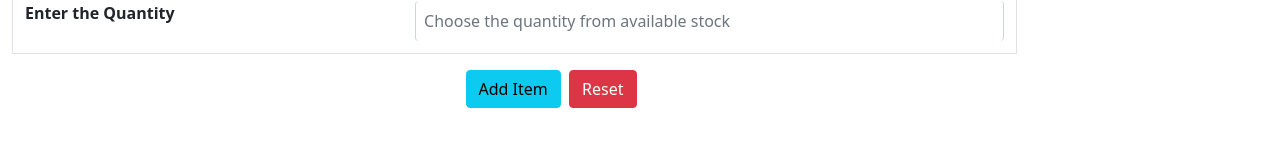
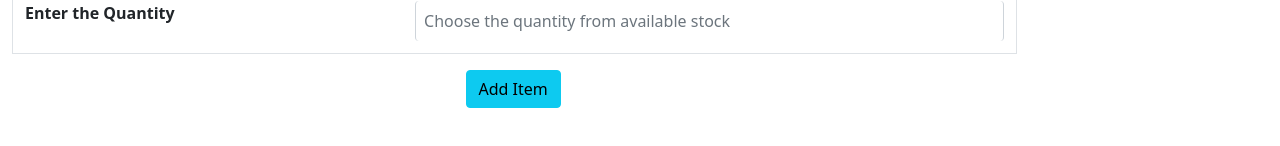
Before and after one commit to prem0880/Grocery-POS-Admin-Frontend, an Angular app in the folder pos/: page /add-order/1 in a window 1280 px wide. Shown: the part 342-488 px from the top of the page. Built offline with nearby package versions, Linux system fonts and the light colour scheme; no server answers.

Commit message:
some changes

```diff
--- a/pos/src/app/components/staff/dashboard/dashboard.component.html
+++ b/pos/src/app/components/staff/dashboard/dashboard.component.html
@@ -14,7 +14,7 @@
           </div>
         </li>
       </ul>
-    </div>
+
     <div class="collapse navbar-collapse" id="navbarsExampleDefault">
       <ul class="navbar-nav mr-auto">
 
@@ -26,7 +26,9 @@
         </li>
       </ul>
     </div>
+    </div>
     <div>
+
       <button type="button" class="btn btn-dark" (click)="logout()">Log out</button>
     </div>
   </nav>
--- a/pos/src/app/components/staff/order/add-order/add-order.component.html
+++ b/pos/src/app/components/staff/order/add-order/add-order.component.html
@@ -12,7 +12,7 @@
             </tr>
             <tr>
                 <th>Stock</th>
-                <td><input type="text" class="form-control" name="stock" value={{product?.stock}} placeholder="Available Stock" readonly="true"></td>
+                <td><input type="text" class="form-control" name="stock" value={{product?.stock}}  placeholder="Available Stock" readonly="true"></td>
             </tr>
             <tr>
                 <th>Price Per Unit</th>
@@ -20,13 +20,18 @@
             </tr>
             <tr>
                 <th>Enter the Quantity</th>
-                <td><input type="number" class="form-control" name="quantity" formControlName="quantity" placeholder="Choose the quantity from available stock"></td>
+                <td><input type="number" class="form-control" name="quantity" formControlName="quantity"  placeholder="Choose the quantity from available stock" ></td>
             </tr>
-            <!-- <tr>
-                <td></td>
-            </tr> -->
+            <small *ngIf="product?.stock==0" class="text-warning">
+                * stock is empty
+            </small>
+            <!-- <small *ngIf=">product?.stock" class="text-danger">
+                * entered quantity is greater than available stock
+            </small> -->
+
+
         </table>
-        <button class="btn btn-info" style="margin-left: 12cm;" type="submit">Add Item</button>&nbsp;&nbsp;<button class="btn btn-danger" type="reset" value="Reset">Reset</button><br>
+        <button class="btn btn-info" style="margin-left: 12cm;" [disabled]="product?.stock ==0" type="submit">Add Item</button><br>
         <table *ngIf='length>0' class="table table-bordered">
         <caption style="text-align: center;"><b><i>Order Item Details</i></b></caption>
             <tr>
--- a/pos/src/app/components/staff/order/add-order/add-order.component.ts
+++ b/pos/src/app/components/staff/order/add-order/add-order.component.ts
@@ -70,4 +70,7 @@ export class AddOrderComponent implements OnInit {
     localStorage.setItem("order",JSON.stringify(this.order))
     this.router.navigate(['process-order'])
   }
+  get quantity(){
+      return this.AddOrderForm.get('quantity');
+  }
 }
```
